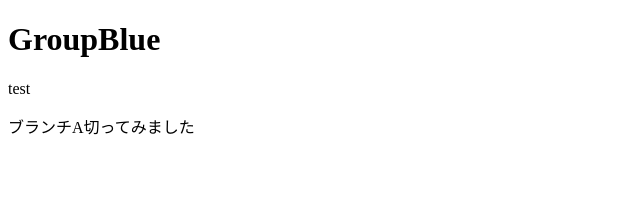
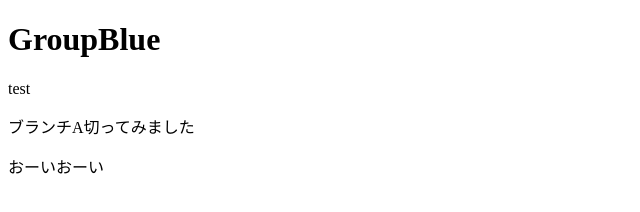
Before and after one commit to zd2c06/GroupBlue, a plain HTML site: page index.html in a window 1280 px wide. Shown: the full height of the page, 0-640 px from the left. Drawn offline with Linux system fonts and the light colour scheme.

Commit message:
おーいおーい

```diff
--- a/index.html
+++ b/index.html
@@ -8,6 +8,7 @@
     <h1>GroupBlue</h1>
     <p>test</p>
     <p>ブランチA切ってみました</p>
+    <p>おーいおーい</p>
 
 </body>
 </html>
```
